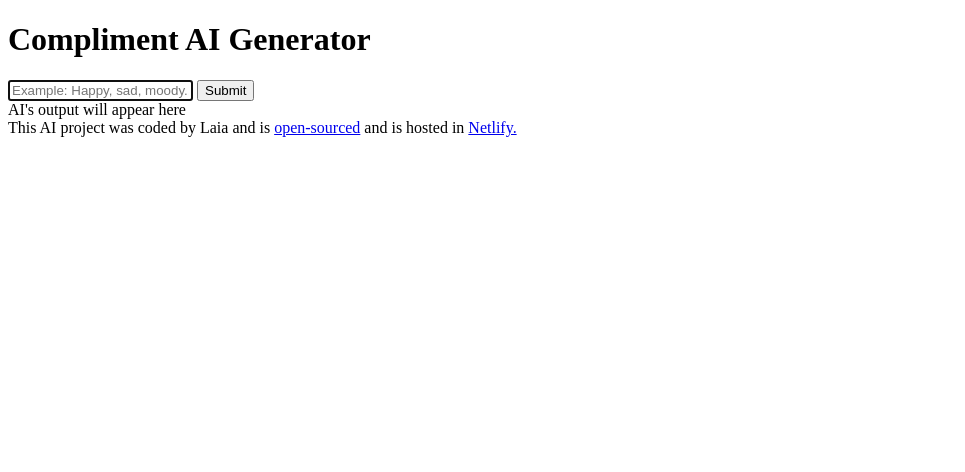
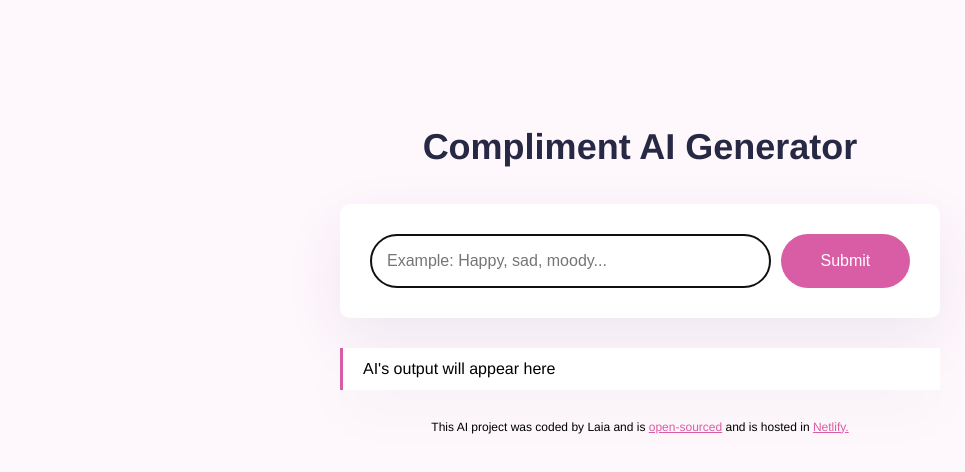
Before and after one commit to lpb1602/compliment-generator, a plain HTML site: page index.html in a window 1280 px wide. Shown: the whole page, without its empty margins (0-965 px from the left). Drawn offline with Linux system fonts and the light colour scheme.

Commit message:
Added CSS styling to the project

```diff
--- a/index.html
+++ b/index.html
@@ -7,6 +7,7 @@
     <title>Compliment Generator</title>
   </head>
   <body>
+    <div class="container">
       <header>
         <h1>Compliment AI Generator</h1>
       </header>
@@ -21,10 +22,11 @@
             autofocus
             required
             autocomplete="off"
+            class="instructions"
           />
-        <input type="submit" />
-        <div id="">AI's output will appear here</div>
+          <input type="submit" class="submit-button" />
         </form>
+        <div id="" class="compliment">AI's output will appear here</div>
       </main>
 
       <footer>
@@ -40,6 +42,7 @@
           >Netlify.</a
         >
       </footer>
+    </div>
     <script src="src/index.js"></script>
   </body>
 </html>
--- a/src/style.css
+++ b/src/style.css
@@ -0,0 +1,69 @@
+body {
+  background-color: #fef7fc;
+  font-family: Helvetica, Arial, sans-serif;
+}
+
+a {
+  color: #d95da5;
+}
+
+.container {
+  margin: 120px auto;
+  max-width: 600px;
+}
+header {
+  margin-bottom: 30px;
+}
+
+h1 {
+  font-weight: 800;
+  font-size: 36px;
+  line-height: 1.5;
+  color: #272944;
+  text-align: center;
+}
+
+form {
+  padding: 30px;
+  background-color: white;
+  box-shadow: 0px 20px 60px rgba(64, 50, 100, 0.08);
+  border-radius: 10px;
+  display: flex;
+  margin-bottom: 30px;
+}
+
+footer {
+  text-align: center;
+  font-size: 12px;
+  margin-top: 30px;
+}
+
+.instructions {
+  padding: 16px;
+  border: 1px solid rgba(39, 33, 66, 0.5);
+  width: 80%;
+  font-size: 16px;
+  border-radius: 50px;
+  line-height: 20px;
+  color: #272044;
+}
+
+.submit-button {
+  margin-left: 10px;
+  background: #d95da5;
+  color: white;
+  border: none;
+  width: 150px;
+  font-size: 16px;
+  border-radius: 50px;
+  padding: 14px 24 px;
+}
+
+.compliment {
+  font-size: 16px;
+  background-color: white;
+  padding: 20px;
+  line-height: 1.5px;
+  border-left: 3px solid #d95da5;
+  box-shadow: 0px 20px 60px rgba(39, 33, 66, 0.03);
+}
```
Lines whose indentation alone changed are shown as unchanged.
